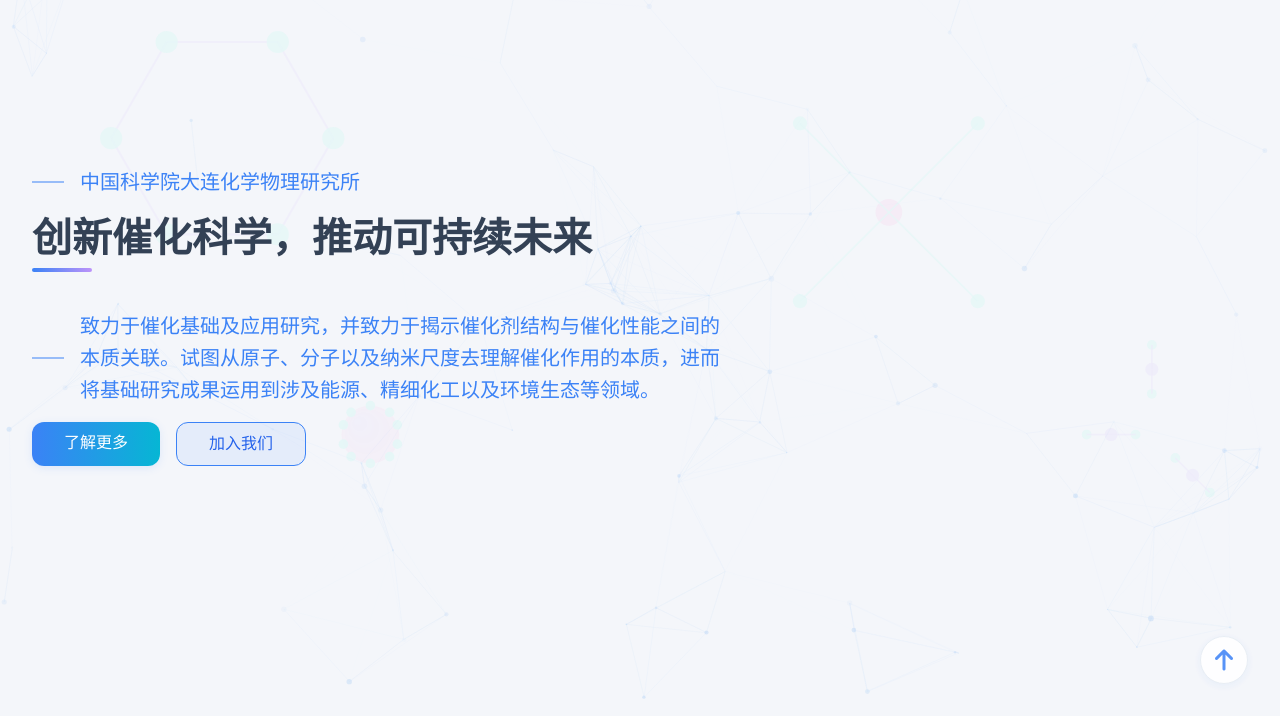
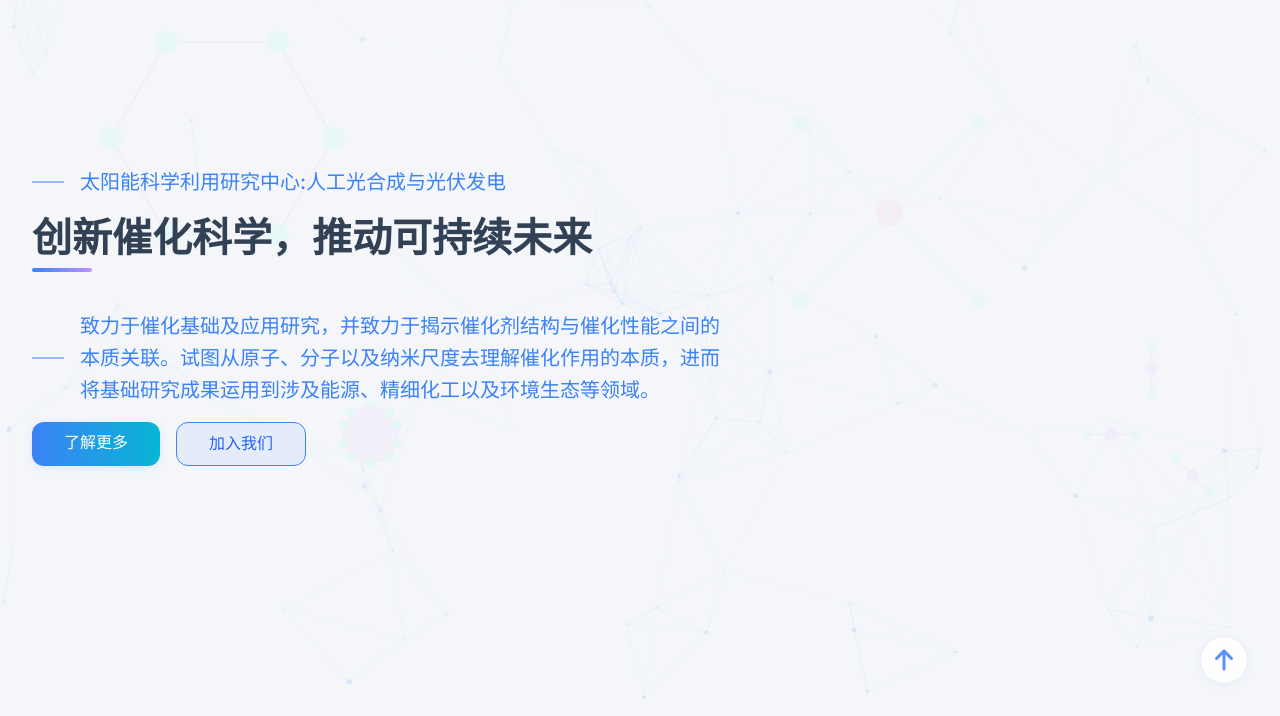
Before and after one commit to likegpt2030/molecular-catalysis-site-v3, a plain HTML site: page index.html in a window 1280 px wide. Shown: the part 84-800 px from the top of the page. Drawn offline with nearby package versions, Linux system fonts and the light colour scheme; animation ran at ten frames a second.

Commit message:
更新hero部分的机构名称为'太阳能科学利用研究中心:人工光合成与光伏发电'和英文版'Solar Energy Division: Artificial Photosynthesis and PV Cells'

```diff
--- a/index.html
+++ b/index.html
@@ -50,7 +50,7 @@
     <section class="hero">
         <div class="container">
             <div class="hero-content">
-                <span class="hero-subtitle">中国科学院大连化学物理研究所</span>
+                <span class="hero-subtitle">太阳能科学利用研究中心:人工光合成与光伏发电</span>
                 <h2 class="hero-heading">创新催化科学，推动可持续未来</h2>
                 <p class="hero-subtitle">致力于催化基础及应用研究，并致力于揭示催化剂结构与催化性能之间的本质关联。试图从原子、分子以及纳米尺度去理解催化作用的本质，进而将基础研究成果运用到涉及能源、精细化工以及环境生态等领域。</p>
                 <div class="hero-buttons">
```
Also changed, not shown: en/index.html (+1 -1 lines).
